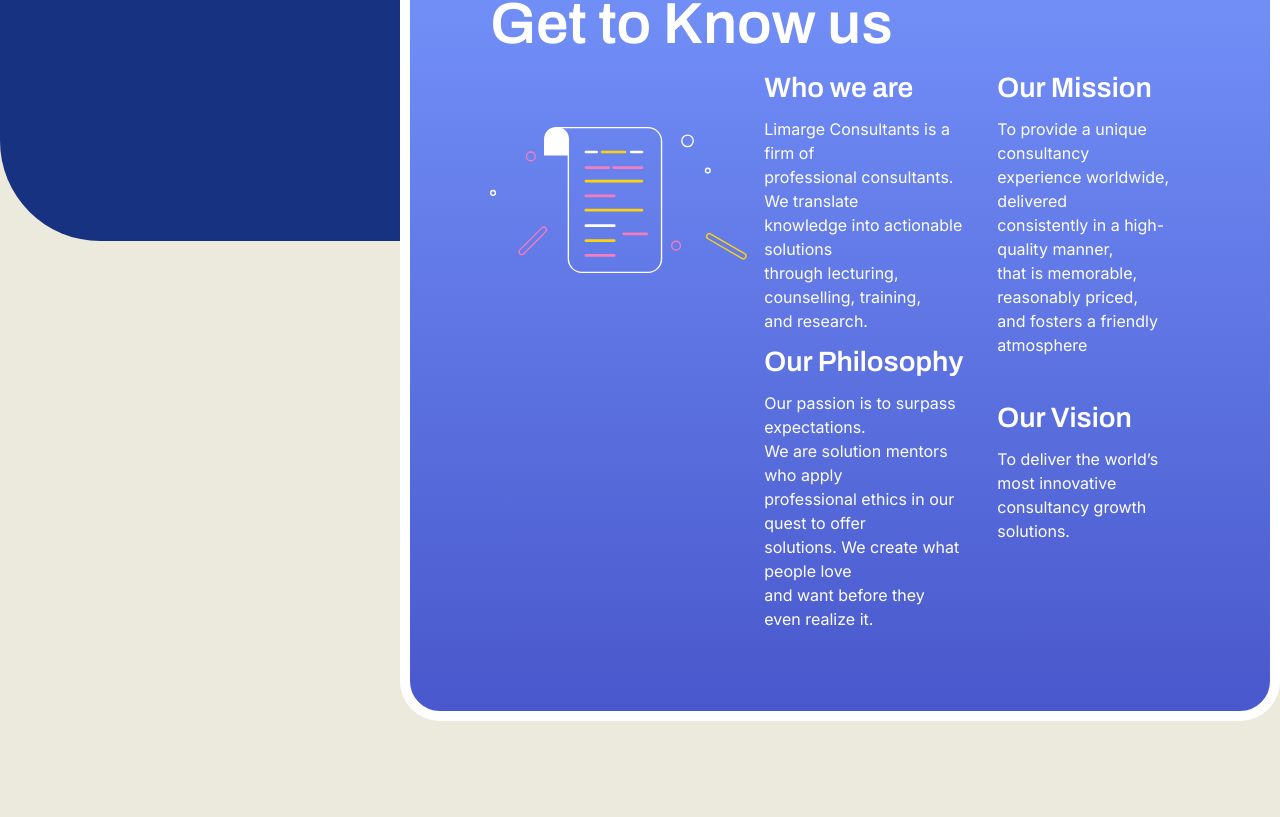
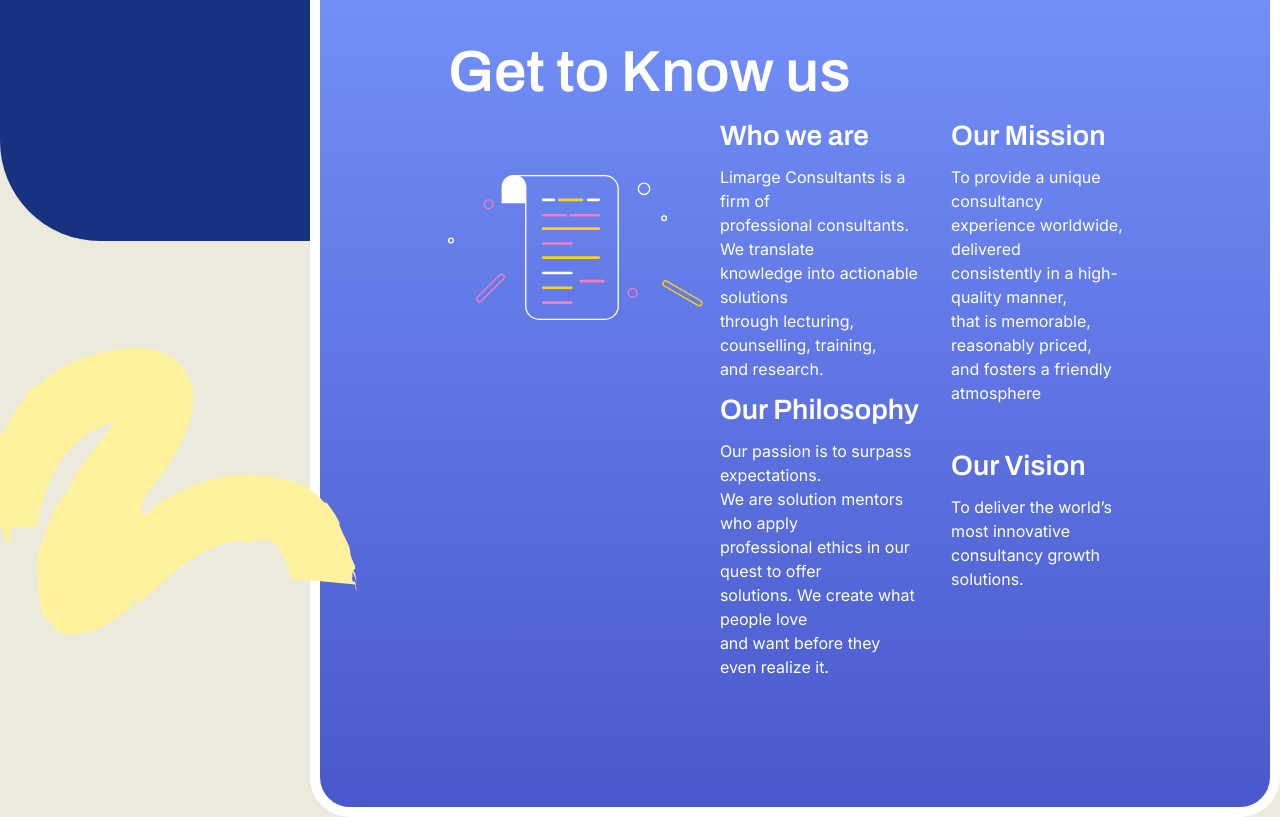
Before and after one commit to almondkiruthu/Limarge, a React (Vite) app in the folder client/: page / in a window 1280 px wide. Shown: the part 4278-5095 px from the top of the page. Before the commit the page ends 4999 px from the top, so only its background shows below. Built offline with nearby package versions, Linux system fonts and the light colour scheme.

Commit message:
I did st the Vibrant ribbon and added styles to it

```diff
--- a/client/src/components/Aboutus.tsx
+++ b/client/src/components/Aboutus.tsx
@@ -1,7 +1,7 @@
 const Aboutus = () => {
   return (
     <>
-      <div className="knowus-card rounded-[40px] z-40 absolute left-[400px] p-20 top-[800px]">
+      <div className="knowus-card rounded-[40px] z-40 absolute left-[310px] p-32 top-[800px]">
         <div>
           <p className="text-white font-archivo text-[58px] font-semibold">
             Get to Know us
@@ -60,7 +60,6 @@ const Aboutus = () => {
             </div>
           </div>
         </div>
-
       </div>
     </>
   );
--- a/client/src/components/Stories.tsx
+++ b/client/src/components/Stories.tsx
@@ -56,6 +56,12 @@ const Stories = () => {
           </button>
         </div>
         <Aboutus />
+        <div className="absolute left-0 top-[1250px] z-50 vibrant-ribbon">
+          <img src="/Aboutus/Vibrantribbon.svg" alt="Line" />
+        </div>
+        {/* <div className="absolute right-[75px] top-[1250px] z-50 vibrant-ribbon1">
+          <img src="/Aboutus/Vibrantribbon.svg" alt="Line" />
+        </div> */}
       </div>
     </>
   );
--- a/client/src/index.css
+++ b/client/src/index.css
@@ -30,3 +30,9 @@ body {
   border: 10px solid #FFFFFF;
   background: linear-gradient(180deg, #7796FD 0%, #4958CC 100%);
 }
+.vibrant-ribbon{
+  transform: rotate(-20deg);
+}
+.vibrant-ribbon1{
+  transform: rotate(0deg);
+}
```
